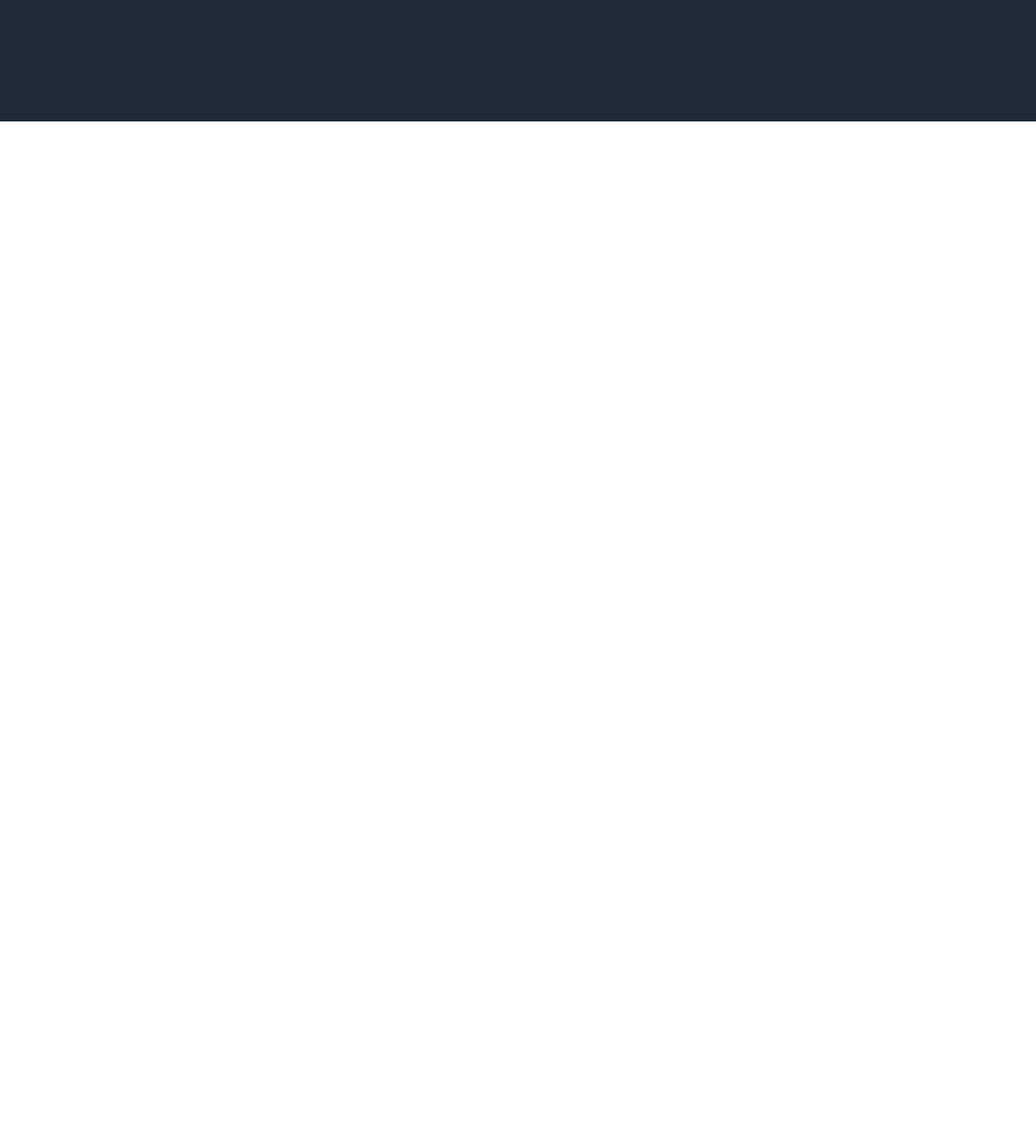
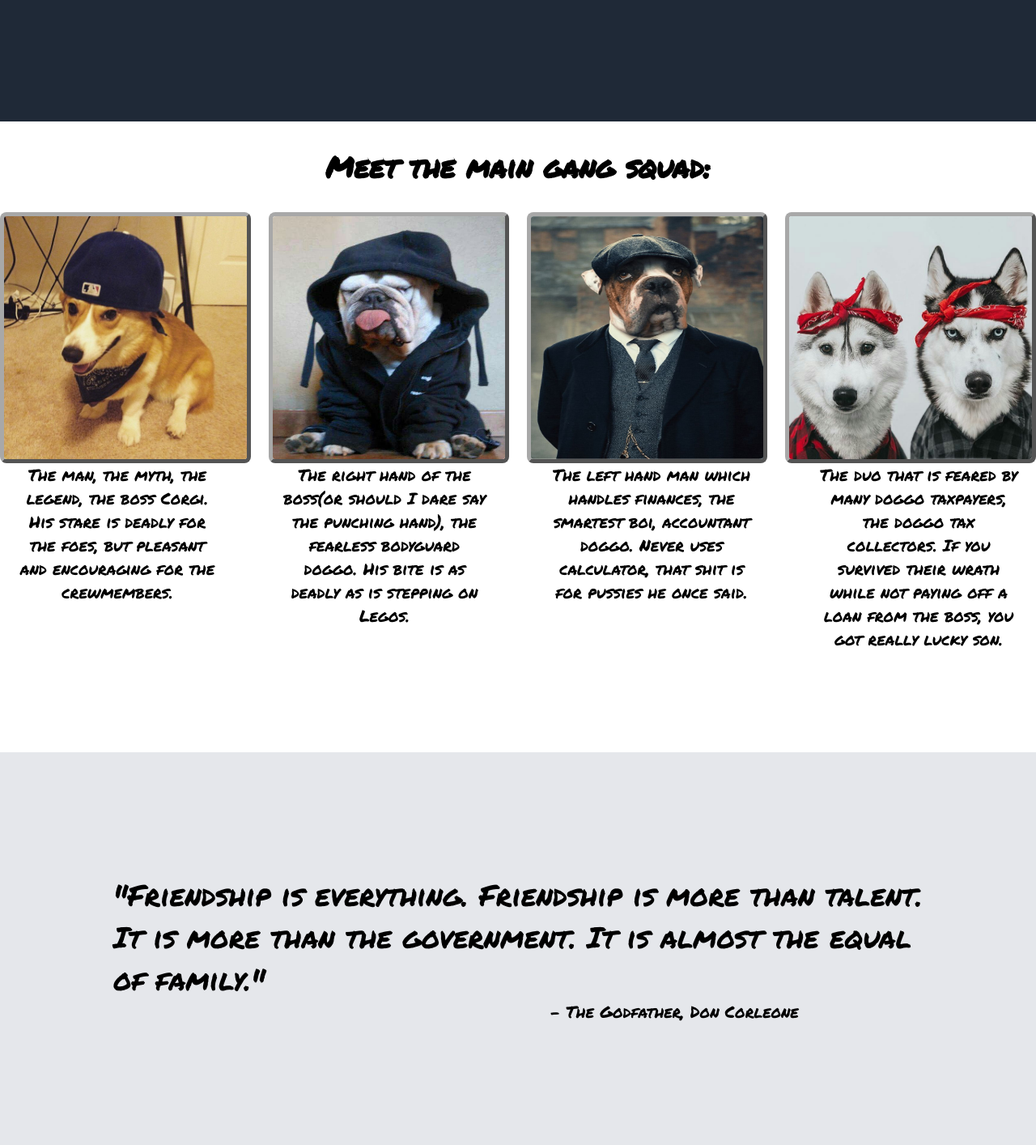
Before and after one commit to Valoeable/landing-page, a plain HTML site: page index.html in a window 1280 px wide. Shown: the part 716-2130 px from the top of the page at 81% size. Before the commit the page ends 866 px from the top, so only its background shows below. Drawn offline with Linux system fonts and the light colour scheme.

Commit message:
Added gang members and a quote sections + styling and flexbox

```diff
--- a/index.html
+++ b/index.html
@@ -11,7 +11,7 @@
 <body>
     <div class="header">
         <div class="header-primary">
-        <img class="logo" src="./images/logo.png">
+        <img class="logo" src="./images/logo.png" alt="A badass mf doggo">
         <ul>
             <li><a href="#">About the gang</a></li>
             <li><a href="#">Contact for gang members</a></li>
@@ -25,8 +25,27 @@
         <button class="headerbutton">Join the crew</button>
         </div>
         <div class="arrow">-></div>
-    <img class="bossimg" src="./images/smashed_corgi.jpg">
+    <img class="bossimg" src="./images/smashed_corgi.jpg" alt="Drunken doggo">
     </div>
+    </div>
+
+    <h2>Meet the main gang squad:</h2>
+    <div class="gang">
+        <img class="gmember" src="./images/corgi_boss.jpg" alt="The man in charge">
+        <img class="gmember" src="./images/bodyguard_bull.jpg" alt="The muskles doggo">
+        <img class="gmember" src="./images/acountant_doberman.jpg" alt="The smart doggo">
+        <img class="gmember" src="./images/frontmen_huskies.jpg" alt="The scary doggos">
+    </div>
+    <div class="gangdesc">
+        <p class="mtext">The man, the myth, the legend, the boss Corgi. His stare is deadly for the foes, but pleasant and encouraging for the crewmembers.</p>
+        <p class="mtext">The right hand of the boss(or should I dare say the punching hand), the fearless bodyguard doggo. His bite is as deadly as is stepping on Legos.</p>
+        <p class="mtext">The left hand man which handles finances, the smartest boi, accountant doggo. Never uses calculator, that shit is for pussies he once said.</p>
+        <p class="mtext">The duo that is feared by many doggo taxpayers, the doggo tax collectors. If you survived their wrath while not paying off a loan from the boss, you got really lucky son.</p>
+    </div>
+
+    <div class="q">
+        <p class="qtext">"Friendship is everything. Friendship is more than talent. It is more than the government. It is almost the equal of family."</p>
+        <p class="qperson">- The Godfather, Don Corleone</p>
     </div>
 
 </body>
--- a/style.css
+++ b/style.css
@@ -1,6 +1,5 @@
 .header{
     background-color: #1f2937;
-    font-family: 'Permanent Marker', cursive;
     display: flex;
     flex-direction: column;
     gap: 200px;
@@ -26,7 +25,6 @@ em{
     border-radius: 8px;
     padding: 5px;
     margin: 10px;
-    font-family: 'Permanent Marker', cursive;
 }
 
 .header-secondary{
@@ -78,3 +76,68 @@ ul{
     color: rgb(168, 168, 168);
     font-size: 80px;
 }
+
+h2{
+    text-align: center;
+    font-size: 36px;
+}
+
+.header,
+.headerbutton,
+h2,
+.gangdesc,
+.q{
+    font-family: 'Permanent Marker', cursive;
+}
+
+.gang
+{
+    display: flex;
+    justify-content: center;
+    align-items: center;
+}
+
+.gang{
+    gap: 22px;
+}
+
+.gangdesc{
+    display: flex;
+    justify-content: center;
+    gap: 80px;
+    font-size: 20px;
+}
+
+.gmember{
+    border: outset rgb(168, 168, 168) 5px;
+    border-radius: 8px;
+    width:300px;
+    height: 300px;
+}
+
+.mtext{
+    max-width: 250px;
+    margin: 0px;
+    text-align: center;
+    margin-bottom: 125px;
+}
+
+.q{
+    display: flex;
+    flex-direction: column;
+    align-items: center;
+    background-color: #e5e7eb;
+    padding: 100px;
+    padding-top: 150px;
+    padding-bottom: 150px;
+}
+
+.qtext{
+    font-size: 36px;
+    width: 1000px;
+}
+
+.qperson{
+    align-self: flex-end;
+    font-size: 20px;
+}
```
